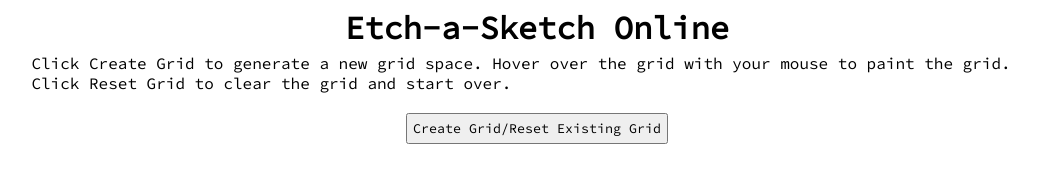
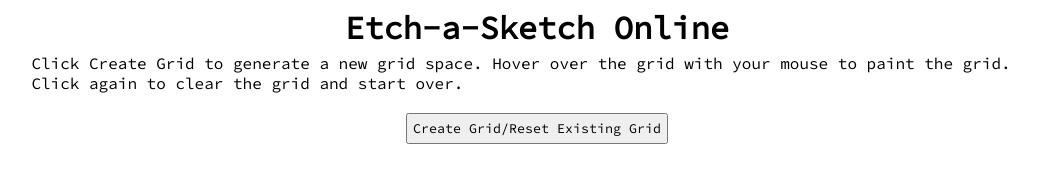
Before and after one commit to bradley-cantrell/EtchASketch, a plain HTML site: page index.html in a window 1280 px wide. Shown: the whole page, without its empty margins (103-1141 px from the left). Drawn offline with Linux system fonts and the light colour scheme.

Commit message:
small tweak to html wording

```diff
--- a/index.html
+++ b/index.html
@@ -12,7 +12,7 @@
     <body>
         <div>
            <p>
-               Click Create Grid to generate a new grid space. Hover over the grid with your mouse to paint the grid. Click Reset Grid to clear the grid and start over.
+               Click Create Grid to generate a new grid space. Hover over the grid with your mouse to paint the grid. Click again to clear the grid and start over.
            </p>
         </div>
         <div class="wrapper">
```
